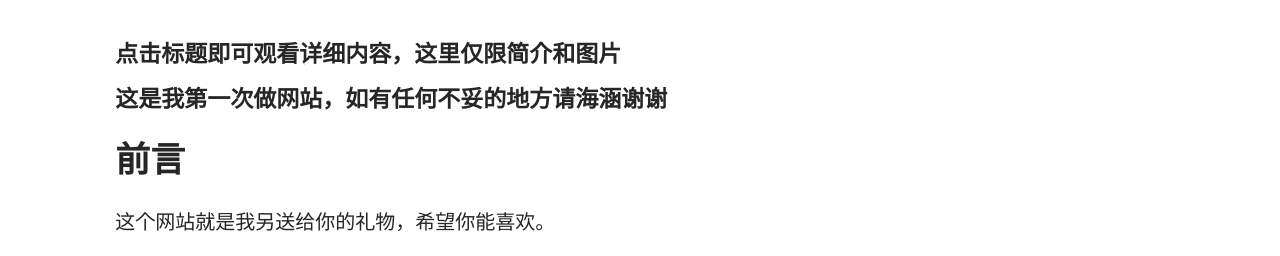
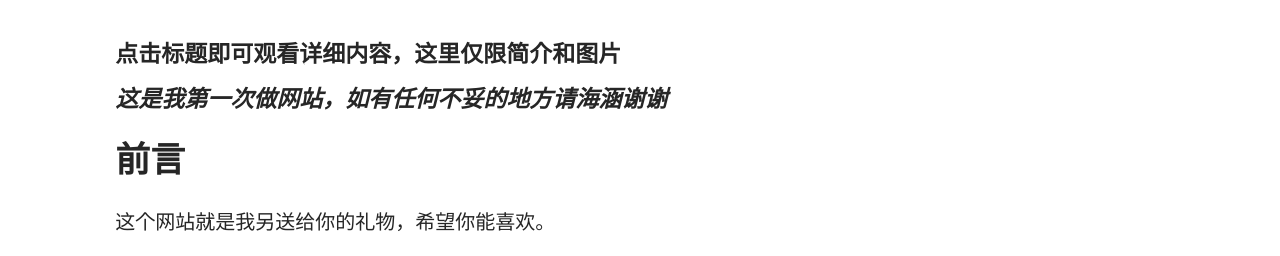
Before and after one commit to BaronLuo2/baronluo2.github.io, a Jekyll site: the page built from _portfolio/To-Selene.md, in a window 1280 px wide. Shown: the part 455-711 px from the top of the page. Built offline with Jekyll 4.4.1, drawn with Linux system fonts in a browser that asks for light colours.

Commit message:
last fix

```diff
--- a/_portfolio/To-Selene.md
+++ b/_portfolio/To-Selene.md
@@ -10,7 +10,7 @@ img: "assets/img/portfolio/8Q_class_photo1.jpeg"
 
 # 致我们美好的回忆
 #### **点击标题即可观看详细内容，这里仅限简介和图片**
-#### 这是我第一次做网站，如有任何不妥的地方请海涵谢谢
+#### *这是我第一次做网站，如有任何不妥的地方请海涵谢谢*
 
 ## [前言](https://www.luobangyan.cn/portfolio/preface)
 这个网站就是我另送给你的礼物，希望你能喜欢。
```
